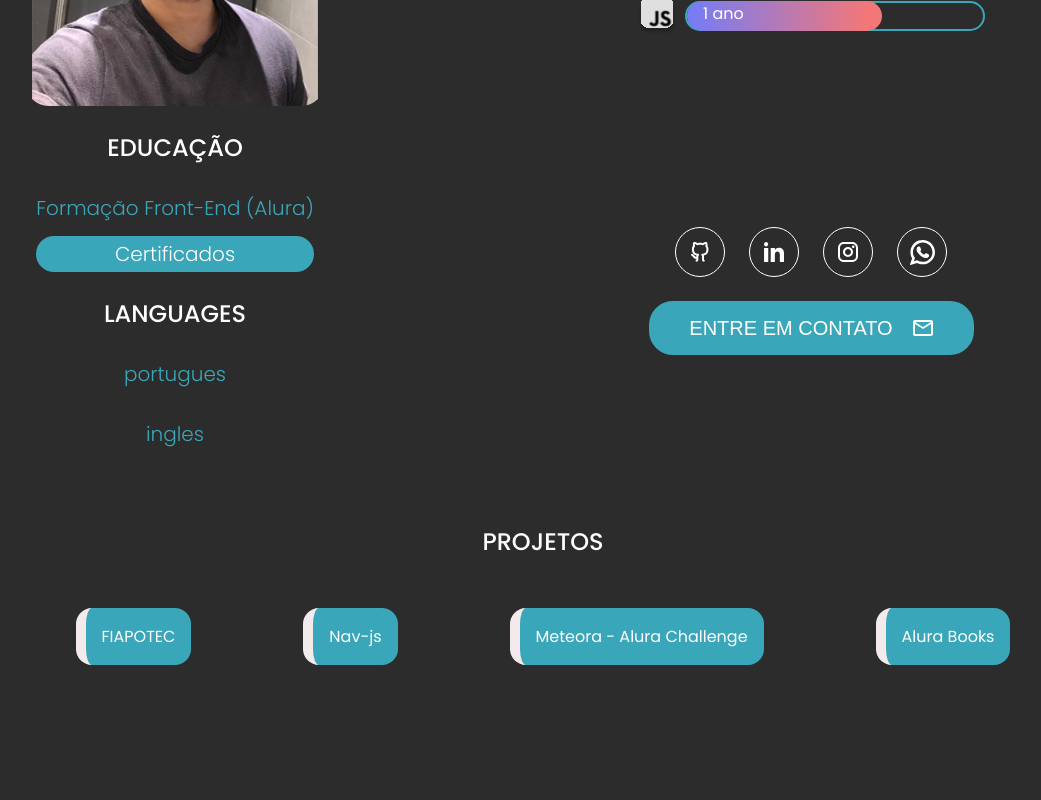
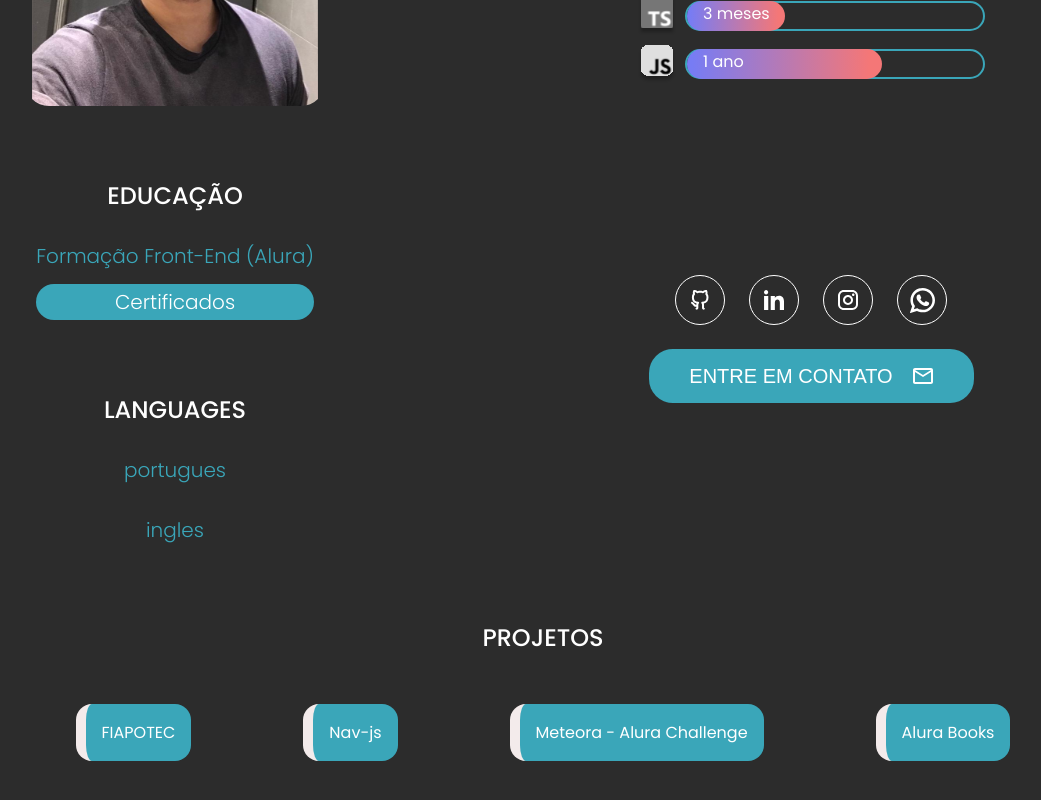
Before and after one commit to robertovalk/meu-portfolio, a Next.js app: page / in a window 1280 px wide. Shown: the part 416-1216 px from the top of the page, without its empty margins (97-1138 px from the left). Before the commit the page ends 1121 px from the top, so only its background shows below. Built offline with nearby package versions, Linux system fonts and the light colour scheme.

Commit message:
alteração

```diff
--- a/src/app/componentes/projetos/projetos.scss
+++ b/src/app/componentes/projetos/projetos.scss
@@ -3,7 +3,7 @@
     display: flex;
     flex-direction: column;
     gap: 3em;
-    margin-top: 3em;
+
     grid-area: projetos;
     max-width: 100%;
 }
--- a/src/app/globals.scss
+++ b/src/app/globals.scss
@@ -32,7 +32,7 @@
   text-transform: uppercase;
   align-self: center;
 
-
+  margin-top: 2em;
 
 
 
```
